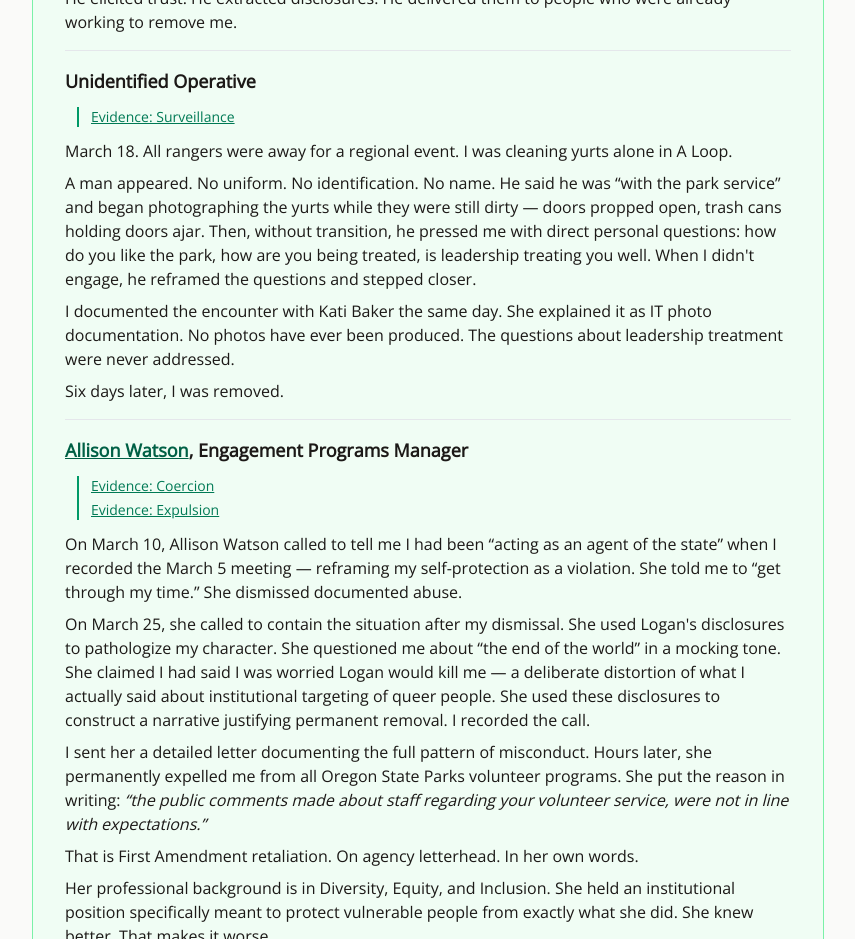
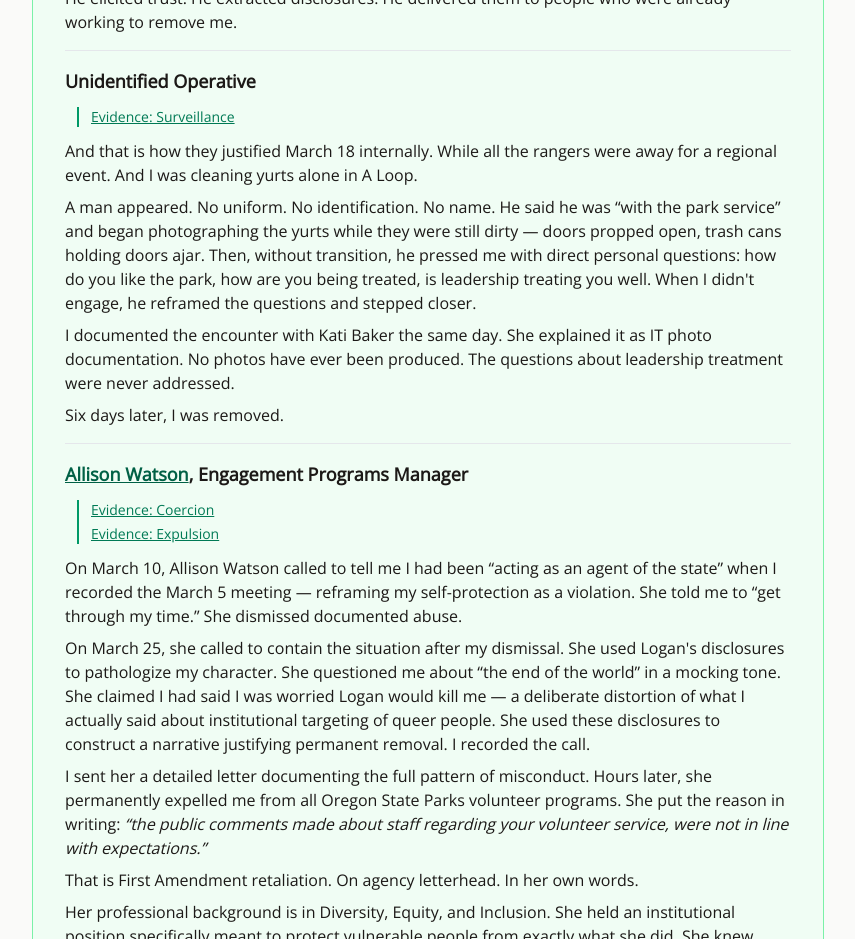
Before and after one commit to rswfire/rswfire.oprd, a Next.js app: page / in a window 1280 px wide. Shown: the part 3100-4039 px from the top of the page, without its empty margins (368-1223 px from the left). Built offline with nearby package versions, Linux system fonts and the light colour scheme; no server answers.

Commit message:
Updated Index.tsx

```diff
--- a/app/(archive)/page.tsx
+++ b/app/(archive)/page.tsx
@@ -140,7 +140,7 @@ export default function OverviewPage() {
                         </ul>
                     </div>
                     <div className="mt-3 space-y-2 text-base">
-                        <div>March 18. All rangers were away for a regional event. I was cleaning yurts alone in A Loop.</div>
+                        <div>And that is how they justified March 18 internally. While all the rangers were away for a regional event. And I was cleaning yurts alone in A Loop.</div>
                         <div>A man appeared. No uniform. No identification. No name. He said he was &ldquo;with the park service&rdquo; and began photographing the yurts while they were still dirty &mdash; doors propped open, trash cans holding doors ajar. Then, without transition, he pressed me with direct personal questions: how do you like the park, how are you being treated, is leadership treating you well. When I didn't engage, he reframed the questions and stepped closer.</div>
                         <div>I documented the encounter with Kati Baker the same day. She explained it as IT photo documentation. No photos have ever been produced. The questions about leadership treatment were never addressed.</div>
                         <div>Six days later, I was removed.</div>
```
